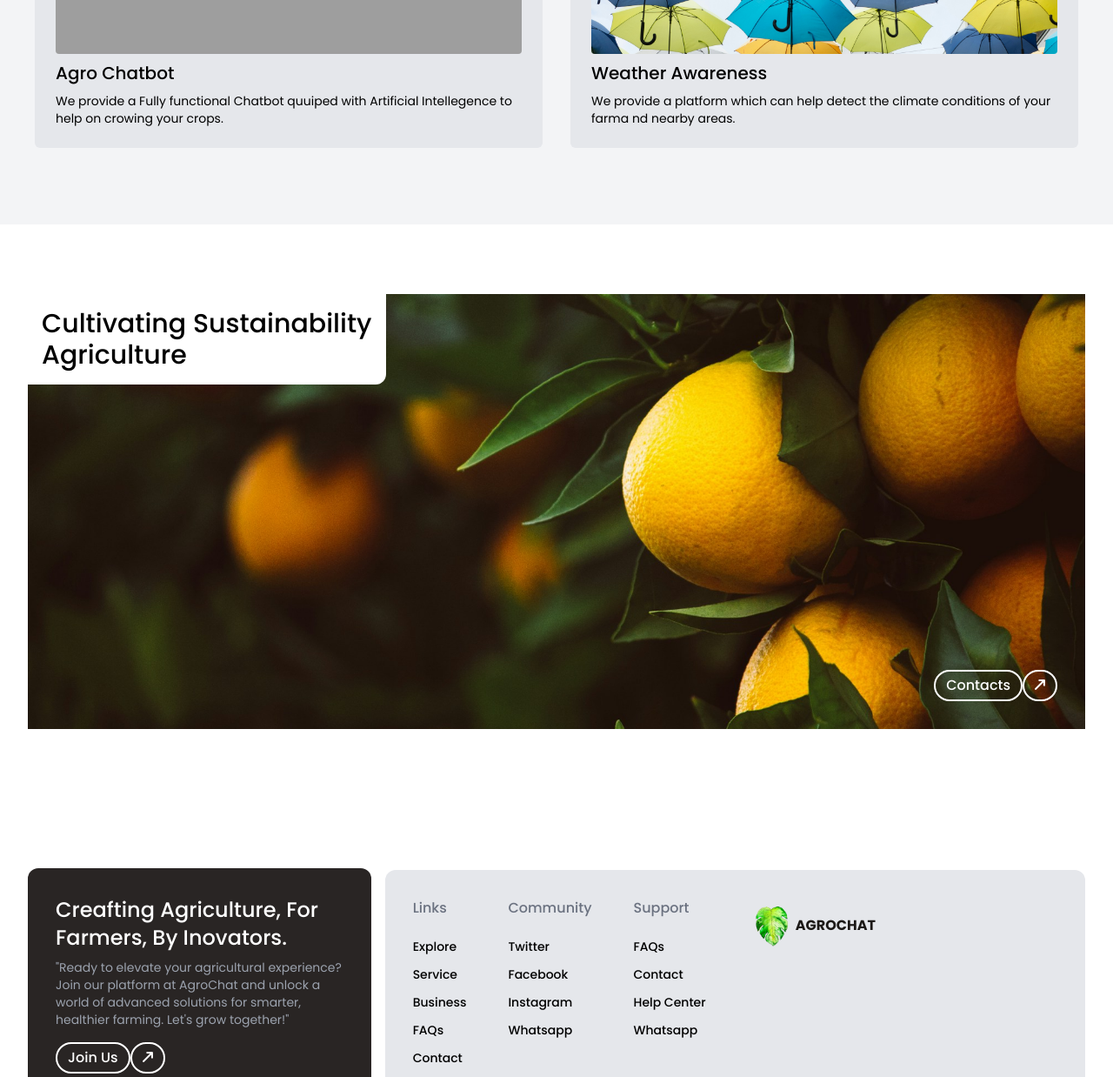
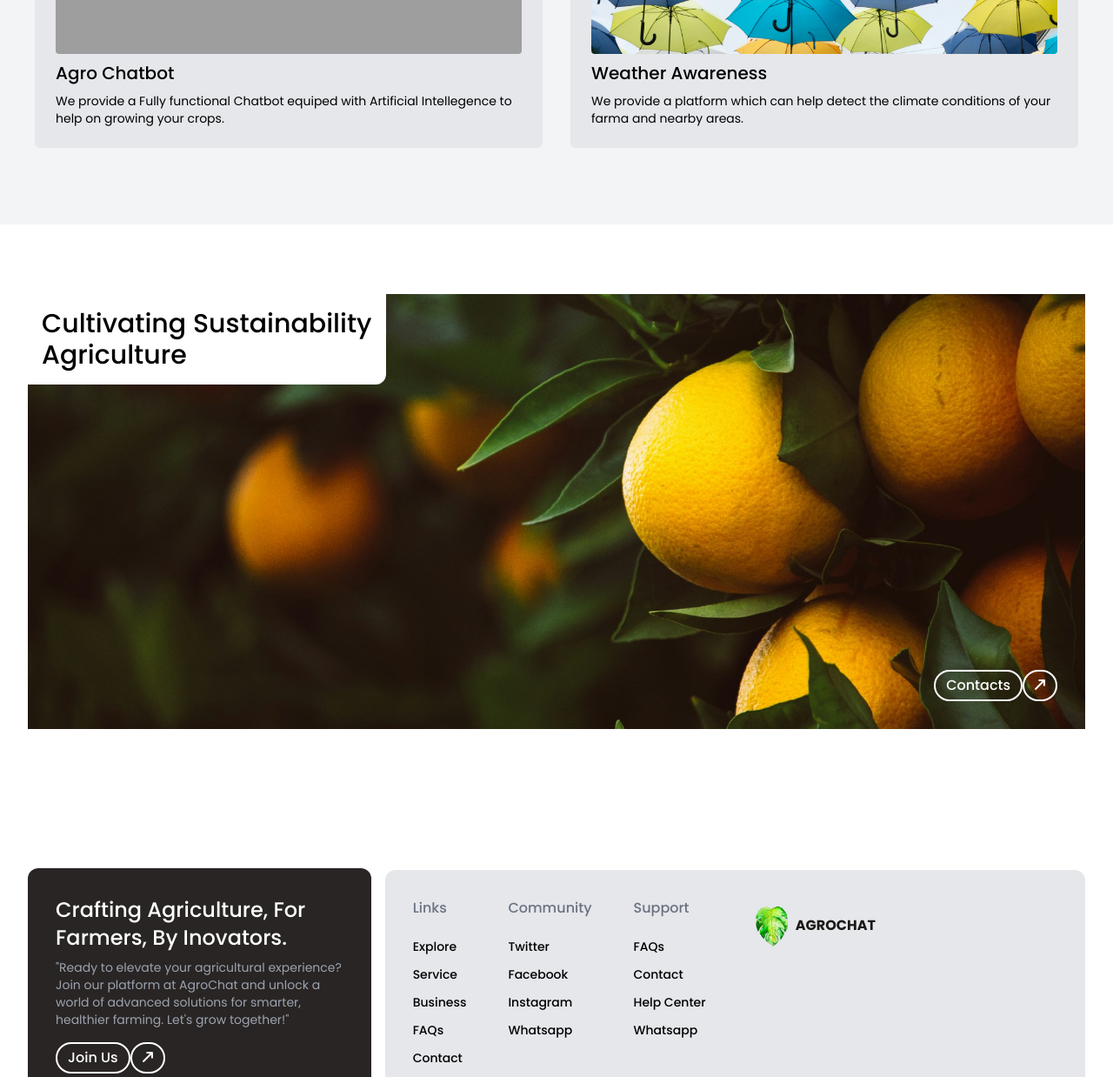
Before and after one commit to Sujanban/Plant_Monitoring_system, a PHP site: page / in a window 1280 px wide. Shown: the part 2196-3434 px from the top of the page at 87% size. Run offline with PHP 8.4, Linux system fonts and the light colour scheme; some libraries are stand-ins or nearby versions; grey boxes are pictures that could not be loaded.

Commit message:
spelling corrected

```diff
--- a/index.php
+++ b/index.php
@@ -182,13 +182,13 @@ session_start();
                 <div class="m-2 p-2 md:p-6 rounded-md bg-gray-200">
                     <img src="assets/images/chatbot.jpg" class="rounded h-[200px] md:h-[300px] object-cover w-full" alt="">
                     <h1 class="py-2 md:text-xl font-medium">Agro Chatbot</h1>
-                    <p class="text-sm">We provide a Fully functional Chatbot quuiped with Artificial Intellegence to help on crowing your crops.
+                    <p class="text-sm">We provide a Fully functional Chatbot equiped with Artificial Intellegence to help on growing your crops.
                     </p>
                 </div>
                 <div class="m-2 p-2 md:p-6 rounded-md bg-gray-200">
                     <img src="assets/images/weather.jpg" class="rounded h-[200px] md:h-[300px] object-cover w-full" alt="">
                     <h1 class="py-2 md:text-xl font-medium">Weather Awareness</h1>
-                    <p class="text-sm">We provide a platform which can help detect the climate conditions of your farma nd nearby areas.
+                    <p class="text-sm">We provide a platform which can help detect the climate conditions of your farma and nearby areas.
                     </p>
                 </div>
 
@@ -229,7 +229,7 @@ session_start();
     <div class="contact_banner px-2 sm:px-4 md:px-6 lg:px-8 py-20">
         <div class="max-w-7xl mx-auto md:grid grid-cols-3 items-center gap-4">
             <div class="rounded-xl p-8 text-white bg-stone-800">
-                <h1 class="font-medium text-2xl">Creafting Agriculture, For<br /> Farmers, By Inovators.</h1>
+                <h1 class="font-medium text-2xl">Crafting Agriculture, For<br /> Farmers, By Inovators.</h1>
                 <p class="py-2 text-sm text-gray-400">"Ready to elevate your agricultural experience? Join our platform
                     at AgroChat and unlock a world of advanced solutions for smarter, healthier farming.
                     Let's grow together!"</p>
```
